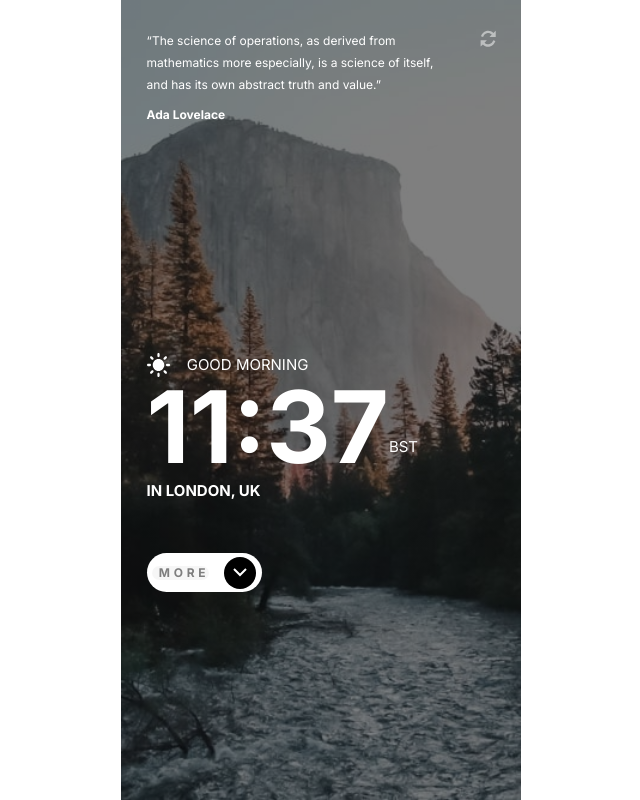
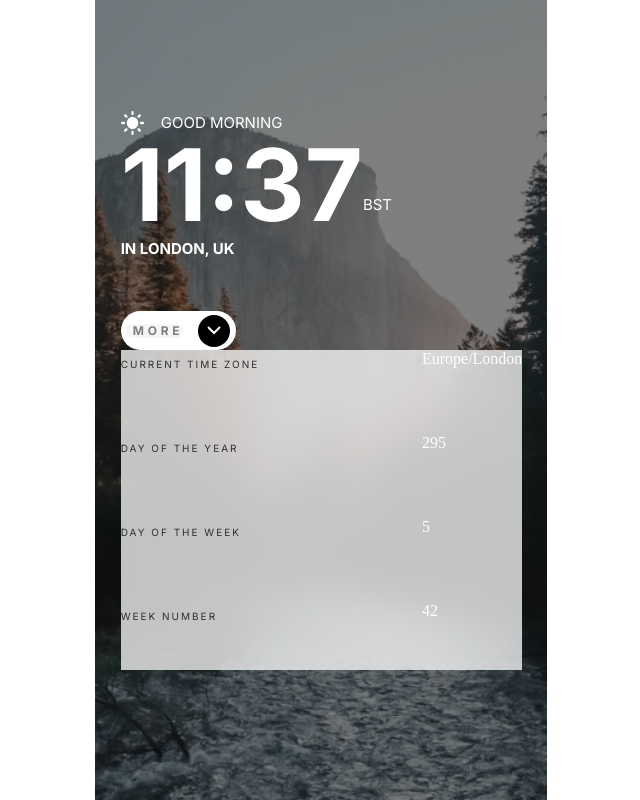
Before and after one commit to Alberto-12/the-clock-app, a React (Create React App) app: page / in a window 1280 px wide. Shown: the whole page, without its empty margins (319-959 px from the left). Built offline with nearby package versions, Linux system fonts and the light colour scheme.

Commit message:
started to work on the less screen

```diff
--- a/src/components/Clock.js
+++ b/src/components/Clock.js
@@ -3,7 +3,7 @@ import ArrowDown from "../assets/desktop/icon-arrow-down.svg";
 const Clock = () => {
   return (
     <div id="container">
-      <div id="quote-generator-container">
+      {/*<div id="quote-generator-container">
         <div id="quote-generator-div">
           <p id="quote">
             “The science of operations, as derived from mathematics more
@@ -13,8 +13,8 @@ const Clock = () => {
           <div id="button"></div>
         </div>
         <p id="author">Ada Lovelace</p>
-      </div>
-      <div>
+  </div>*/}
+      <div id="more-div">
         <div id="good-morning-div">
           <div id="icon-greeting-div">
             <div id="icon"></div>
@@ -33,6 +33,16 @@ const Clock = () => {
           </div>
         </div>
       </div>
+      <div id="less-div">
+        <p class="left-column">current time zone</p>
+        <p class="right-column">Europe/London</p>
+        <p class="left-column">day of the year</p>
+        <p class="right-column">295</p>
+        <p class="left-column">day of the week</p>
+        <p class="right-column">5</p>
+        <p class="left-column">week number</p>
+        <p class="right-column">42</p>
+      </div>
     </div>
   );
 };
--- a/src/index.css
+++ b/src/index.css
@@ -58,6 +58,10 @@ body {
   line-height: 22px;
   color: #ffffff;
   margin-bottom: 226.33px;
+}
+
+#more-div {
+  padding-top: 20%;
 }
 
 #icon-greeting-div {
@@ -153,3 +157,26 @@ body {
   justify-content: center;
   align-items: center;
 }
+
+#less-div {
+  width: 100%;
+  height: 20em;
+  background: rgba(255, 255, 255, 0.75);
+  backdrop-filter: blur(20.3871px);
+  display: grid;
+  grid-template-columns: 3fr 1fr;
+  grid-template-rows: 1fr 1fr 1fr 1fr;
+  gap: 5%;
+  color: white;
+}
+
+.left-column {
+  font-family: "Inter";
+  font-style: normal;
+  font-weight: 400;
+  font-size: 10px;
+  line-height: 28px;
+  text-transform: uppercase;
+  letter-spacing: 2px;
+  color: #303030;
+}
```
